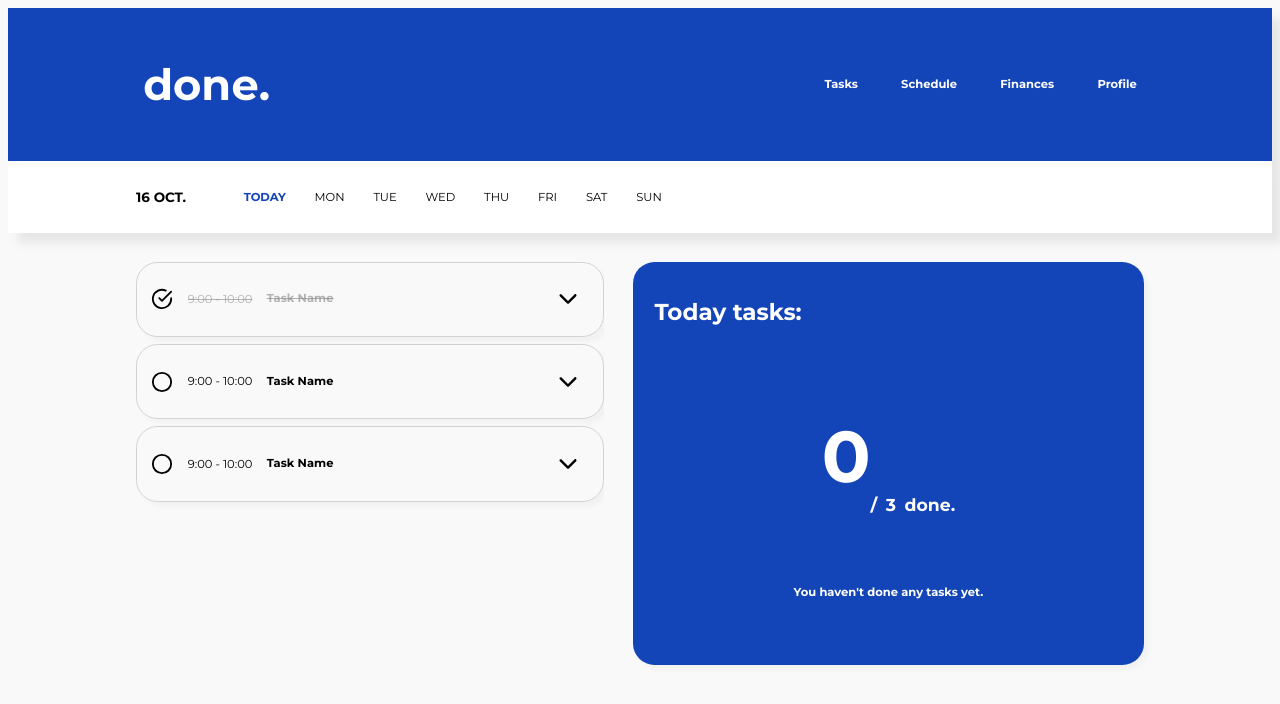
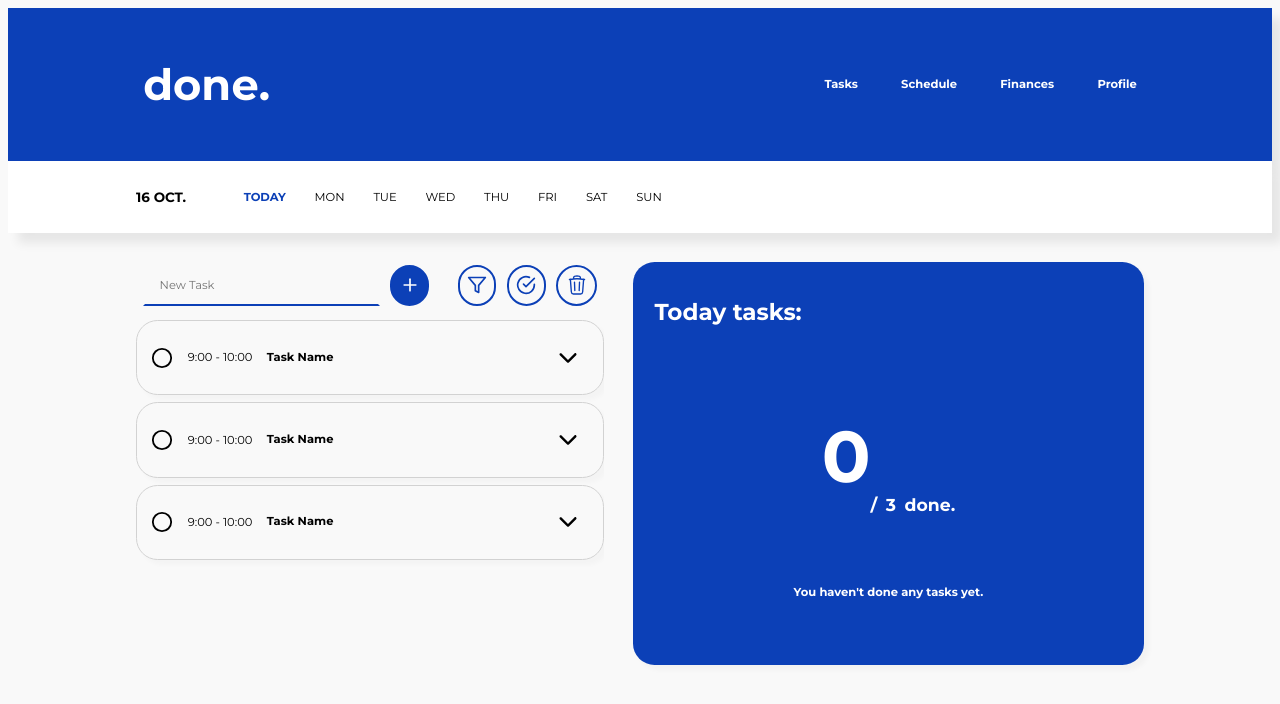
Before and after one commit to brunomgferreira/done, a React (Vite) app in the folder client/: page /tasks in a window 1280 px wide. Shown: the top 704 px of the page. Built offline with nearby package versions, Linux system fonts and the light colour scheme.

Commit message:
Created the buttons for creating a new task, filter, select various etc

```diff
--- a/client/src/components/elements/Button.jsx
+++ b/client/src/components/elements/Button.jsx
@@ -130,6 +130,13 @@ const ButtonWrapper = styled.button`
       background-color: white;
     `}
 
+  ${({ $color }) =>
+    $color === 'transparent' &&
+    css`
+      background-color: transparent;
+    `}
+
+
 
   /* BUTTON STYLE */
 
@@ -153,6 +160,14 @@ const ButtonWrapper = styled.button`
     css`
       background-color: transparent;
       padding: 0;
+    `}
+
+  ${({ $buttonStyle }) =>
+    $buttonStyle === 'roundIcon' &&
+    css`
+      border: 2px solid ${({theme}) => (theme.colors.primary)};
+      padding: 1rem;
+      border-radius: 50rem;
     `}
 
   ${({ $buttonStyle }) =>
--- a/client/src/components/elements/Task.jsx
+++ b/client/src/components/elements/Task.jsx
@@ -3,61 +3,99 @@ import PropTypes from 'prop-types'
 import styled, { css } from 'styled-components'
 import Button from './Button'
 import { IoIosArrowDown, IoIosArrowUp } from 'react-icons/io'
+import { MdNotes, MdOutlineNotifications } from 'react-icons/md'
 import { FiCheckCircle, FiCircle, FiEdit, FiShare2 } from 'react-icons/fi'
 import { HiOutlineTrash } from 'react-icons/hi2'
+import { IoTimeOutline } from 'react-icons/io5'
+import { TbCategory, TbRepeat } from 'react-icons/tb'
+import { HiOutlineLocationMarker } from 'react-icons/hi'
 
-const Task = ({ $startingTime, $endingTime, $taskName, $active}) => {
-
-  const [isExpanded, setIsExpanded] = useState(false);
+const Task = ({ $taskId,  $isExpanded,  $updateExpandedTask, $taskName, $date, $startingTime, $endingTime, $category, $location, $notification, $repeat, $notes}) => {
+  const [isActive, setIsActive] = useState(true);
 
   const toggleExpand = () => {
-    setIsExpanded(!isExpanded);
+    if($isExpanded) collapseTask();
+    else updateTask();
+  }
+
+  const updateTask = () => {
+    $updateExpandedTask($taskId);
+  };
+
+  const collapseTask = () => {
+    $updateExpandedTask(null);
+  }
+
+  const toggleActive = () => {
+    setIsActive(!isActive);
   };
 
   return (
-    <TaskContainer
-    $startingTime={$startingTime}
-    $endingTime={$endingTime}
-    $taskName={$taskName}
-    $active={$active}
-    >
-      <Header $isExpanded = {isExpanded}>
-        <LeftSide $isExpanded={isExpanded}>
-          {!isExpanded &&
+    <TaskContainer>
+      <Header $isExpanded={$isExpanded} $active={isActive}>
+        <LeftSide $isExpanded={$isExpanded}>
+          {!$isExpanded &&
           (<Button
-            $content={$active ? <FiCircle size={22} /> : <FiCheckCircle size={22} />}
+            $content={isActive ? <FiCircle size={22} /> : <FiCheckCircle size={22} />}
             $buttonStyle="icon"
             $animation="scale"
+            $onClick={() => toggleActive()}
           ></Button>)}
           <DayTimeContainer>
-            <Day $isExpanded={isExpanded} $active={$active}>16/10/23</Day>
-            <Time $isExpanded={isExpanded} $active={$active}>{$startingTime} - {$endingTime}</Time>
+            {$isExpanded && <IoTimeOutline size={20}/>}
+            <Day $isExpanded={$isExpanded}>{$date}</Day>
+            <Time $isExpanded={$isExpanded}>{$startingTime} - {$endingTime}</Time>
           </DayTimeContainer>
-          <TaskName $active={$active}>{$taskName}</TaskName>
+          <h4>{$taskName}</h4>
         </LeftSide>
         <RightSide>
           <Button
-            $content={isExpanded ? <IoIosArrowUp size={26}/> : <IoIosArrowDown size={26}/>}
+            $content={$isExpanded ? <IoIosArrowUp size={26}/> : <IoIosArrowDown size={26}/>}
             $buttonStyle="icon"
             $animation="scale"
             $onClick={() => toggleExpand()}
           ></Button>
         </RightSide>
       </Header>
+      <Main $isExpanded={$isExpanded}>
+        {$category &&
+        <InfoContainer $active={isActive}>
+          <TbCategory size={20} />
+          <Info>&nbsp;&nbsp;{$category}</Info>
+        </InfoContainer>}
+        {$location &&
+        <InfoContainer $active={isActive}>
+          <HiOutlineLocationMarker size={20} />
+          <Info>&nbsp;&nbsp;{$location}</Info>
+        </InfoContainer>}
+        {$notification &&
+        <InfoContainer $active={isActive}>
+          <MdOutlineNotifications size={21}/>
+          <Info>&nbsp;&nbsp;{$notification}</Info>
+        </InfoContainer>}
+        {$repeat &&
+        <InfoContainer $active={isActive}>
+          <TbRepeat size={20}/>
+          <Info>&nbsp;&nbsp;{$repeat}</Info>
+        </InfoContainer>}
+        {$notes &&
+        <InfoContainer $active={isActive}>
+          <MdNotes size={20} />
+          <Info>&nbsp;&nbsp;{$notes}</Info>
+        </InfoContainer>}
 
-      <Main $isExpanded={isExpanded}>
-        <InfoContainer>
-          <h4>Description:&nbsp;&nbsp;</h4>
-          <Info>Task Name</Info>
-        </InfoContainer>
-
-        <ButtonContainer>
+        <ButtonContainer $active={isActive}>
+          {isActive &&
+            <>
               <Button
                 $content={<>Done<span>&nbsp;&nbsp;</span><FiCheckCircle size={20} /></>}
                 $buttonStyle="text"
                 $fontColor={"primary"}
                 $fontWeight={"bold"}
                 $animation="smallScale"
+                $onClick={() =>{
+                  toggleActive();
+                  toggleExpand();}}
               ></Button>
               <Button
                 $content={<>Edit<span>&nbsp;&nbsp;</span><FiEdit size={20} /></>}
@@ -66,6 +104,8 @@ const Task = ({ $startingTime, $endingTime, $taskName, $active}) => {
                 $fontWeight={"bold"}
                 $animation="scale"
               ></Button>
+            </>
+          }
           <Button
             $content={<>Share<span>&nbsp;&nbsp;</span><FiShare2 size={20} /></>}
             $buttonStyle="text"
@@ -87,10 +127,18 @@ const Task = ({ $startingTime, $endingTime, $taskName, $active}) => {
 }
 
 Task.propTypes = {
+  $taskId: PropTypes.string,
+  $isExpanded:PropTypes.bool,
+  $updateExpandedTask: PropTypes.bool,
+  $taskName: PropTypes.string,
+  $category: PropTypes.string,
+  $date: PropTypes.string,
   $startingTime: PropTypes.string,
   $endingTime: PropTypes.string,
-  $taskName: PropTypes.string,
-  $active: PropTypes.bool,
+  $location: PropTypes.string,
+  $notification: PropTypes.string,
+  $repeat: PropTypes.string,
+  $notes: PropTypes.string,
 }
 
 const TaskContainer = styled.div`
@@ -100,10 +148,10 @@ const TaskContainer = styled.div`
   justify-content: space-between;
   gap: 1rem;
   padding: 2rem 2rem 2rem 2rem;
-  border: 1px solid rgb(210, 210, 210);
+  border: 1px solid ${({theme}) => (theme.colors.grey.main)};
   border-radius: 3rem;
-  box-shadow: 5px 5px 5px rgba(0, 0, 0, 0.03);
-  transition: 0.10s ease-in-out;
+  box-shadow: 5px 5px 5px ${({theme}) => (theme.colors.shadow.main)};
+  transition: 0.2s ease-in-out;
 `
 
 const Header = styled.div`
@@ -117,6 +165,14 @@ const Header = styled.div`
   ${({$isExpanded}) =>
   $isExpanded && css`
     align-items:start;
+  `}
+
+  ${({ $active }) =>
+  !$active &&
+  css`
+      color: ${({theme}) => (theme.colors.grey.dark)};
+      background-color: transparent;
+      text-decoration: line-through;
   `}
 `
 
@@ -136,7 +192,7 @@ const Main = styled.div`
 
   ${({$isExpanded}) =>
   $isExpanded && css`
-    margin-top: 0rem;
+    margin-top: -0.5rem;
     padding-top: 1rem;
     opacity: 1;
     height: auto;
@@ -149,6 +205,14 @@ const InfoContainer = styled.div`
   justify-content: start;
   align-items: center;
   width: 100%;
+
+  ${({ $active }) =>
+  !$active &&
+  css`
+      color: ${({theme}) => (theme.colors.grey.dark)};
+      background-color: transparent;
+      text-decoration: line-through;
+  `}
 `
 
 const Info = styled.p`
@@ -158,7 +222,7 @@ const Info = styled.p`
 `
 
 const ButtonContainer = styled.div`
-  border-top: 1px solid rgb(210, 210, 210);
+  border-top: 1px solid ${({theme}) => (theme.colors.grey.main)};
   padding-top: 2rem;
   display: flex;
   flex-direction: row;
@@ -167,6 +231,13 @@ const ButtonContainer = styled.div`
   gap: 3rem;
   /* padding: 0 2rem 0 2rem;  */
   width: 100%;
+
+  ${({$active}) =>
+    !$active && css`
+      padding: 0 10rem 0 10rem;
+      padding-top: 2rem;
+    `
+  }
 `
 
 const LeftSide = styled.div`
@@ -206,34 +277,16 @@ const Day = styled.p`
   ${({$isExpanded}) =>
   $isExpanded && css`
     display: flex;
+    margin-left: 1rem;
   `}
 `
 
 const Time = styled.p`
-  /* background-color: #90ff943a;
-  padding: 0.6rem 1rem 0.6rem 1rem; */
   border-radius: 1rem;
-
-  ${({ $active }) =>
-  !$active &&
-  css`
-      color: #80808092;
-      background-color: transparent;
-      text-decoration: line-through;
-  `}
 
   ${({$isExpanded}) =>
   $isExpanded && css`
-    margin-left: 3rem;
-  `}
-`
-
-const TaskName = styled.h4`
-  ${({ $active }) =>
-  !$active &&
-  css`
-    color: #80808092;
-    text-decoration: line-through;
+    margin-left: 2rem;
   `}
 `
 
--- a/client/src/pages/Tasks.jsx
+++ b/client/src/pages/Tasks.jsx
@@ -1,14 +1,21 @@
-import React from 'react'
+import React, { useState } from 'react'
 import Header from '../components/Header'
 import styled from 'styled-components'
 import Task from '../components/elements/Task'
 import Button from '../components/elements/Button'
-import { FiCheckCircle } from 'react-icons/fi'
-import { IoStatsChart } from 'react-icons/io5'
 import TasksStatsContainer from '../components/elements/TasksStatsContainer'
+import { FiCheckCircle, FiFilter, FiPlus } from 'react-icons/fi'
+import { HiOutlineTrash } from 'react-icons/hi2'
 
 const Tasks = () => {
-  return (
+
+const [expandedTask, setExpandedTask] = useState(null);
+
+const updateExpandedTask = (taskId) => {
+    setExpandedTask(taskId);
+}
+
+return (
     <div>
         <Header></Header>
         <SecondHeaderWrapper>
@@ -76,9 +83,44 @@ const Tasks = () => {
         </SecondHeaderWrapper>
         <MainWrapper>
             <LeftContainer>
-                <Task $startingTime={"9:00"} $endingTime={"10:00"} $taskName={"Task Name"} $active={false}></Task>
-                <Task $startingTime={"9:00"} $endingTime={"10:00"} $taskName={"Task Name"} $active={true}></Task>
-                <Task $startingTime={"9:00"} $endingTime={"10:00"} $taskName={"Task Name"} $active={true}></Task>
+                <ButtonWrapper>
+                    <ButtonContainer>
+                        <InputField type="text" placeholder='New Task' />
+                        <Button
+                            $content={<FiPlus size={20}/>}
+                            $buttonStyle="roundIcon"
+                            $animation="scale"
+                            $color="primary"
+                            $fontColor="white"
+                        ></Button>
+                    </ButtonContainer>
+                    <ButtonContainer>
+                        <Button
+                            $content={<FiFilter size={20}/>}
+                            $buttonStyle="roundIcon"
+                            $animation="scale"
+                            $color="transparent"
+                            $fontColor="primary"
+                        ></Button>
+                        <Button
+                            $content={<FiCheckCircle size={20}/>}
+                            $buttonStyle="roundIcon"
+                            $animation="scale"
+                            $color="transparent"
+                            $fontColor="primary"
+                        ></Button>
+                        <Button
+                            $content={<HiOutlineTrash size={22}/>}
+                            $buttonStyle="roundIcon"
+                            $animation="scale"
+                            $color="transparent"
+                            $fontColor="primary"
+                        ></Button>
+                    </ButtonContainer>
+                </ButtonWrapper>
+                <Task $taskId={1} $isExpanded={expandedTask === 1} $updateExpandedTask={updateExpandedTask} $date={"16/10/23"} $startingTime={"9:00"} $endingTime={"10:00"} $taskName={"Task Name"} $category={"My tasks"} $location={"My tasks"} $notification={"My tasks"} $repeat={"My tasks"} $notes={"My tasks"}></Task>
+                <Task $taskId={2} $isExpanded={expandedTask === 2} $updateExpandedTask={updateExpandedTask} $date={"16/10/23"} $startingTime={"9:00"} $endingTime={"10:00"} $taskName={"Task Name"} $category={"My tasks"} $location={"My tasks"} $notification={"My tasks"} $repeat={"My tasks"} $notes={"My tasks"}></Task>
+                <Task $taskId={3} $isExpanded={expandedTask === 3} $updateExpandedTask={updateExpandedTask} $date={"16/10/23"} $startingTime={"9:00"} $endingTime={"10:00"} $taskName={"Task Name"} $category={"My tasks"} $location={"My tasks"} $notification={"My tasks"} $repeat={"My tasks"} $notes={"My tasks"}></Task>
             </LeftContainer>
             <TasksStatsContainer />
         </MainWrapper>
@@ -133,4 +175,34 @@ const LeftContainer = styled.div`
     /* box-shadow: 10px 10px 10px rgba(0, 0, 0, 0.03); */
 `
 
+const ButtonWrapper = styled.div`
+    display: flex;
+    flex-direction: row;
+    justify-content: space-between;
+    padding:  0.5rem 1rem 1rem 1rem;
+`
+
+const ButtonContainer = styled.div`
+    display: flex;
+    flex-direction: row;
+    justify-content: space-between;
+    gap: 1.5rem;
+`
+
+const InputField = styled.input`
+    background-color: transparent;
+    border: 2px solid transparent;
+    border-bottom: 2px solid ${({theme}) => theme.colors.primary};
+    border-radius: 0rem;
+    padding-left: 2rem;
+    width: 30rem;
+    transition: 0.3s ease-in-out;
+    transition: border-radius 0 ease-in-out;
+
+    &:focus {
+        border-radius: 5rem;
+        border-color: ${({theme}) => theme.colors.primary};
+    }
+`
+
 export default Tasks
```
Also changed, not shown: client/src/theme/Theme.jsx (+8 -4 lines). Lines whose indentation alone changed are shown as unchanged.
